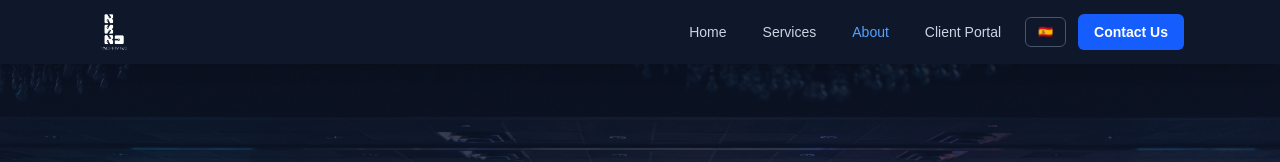
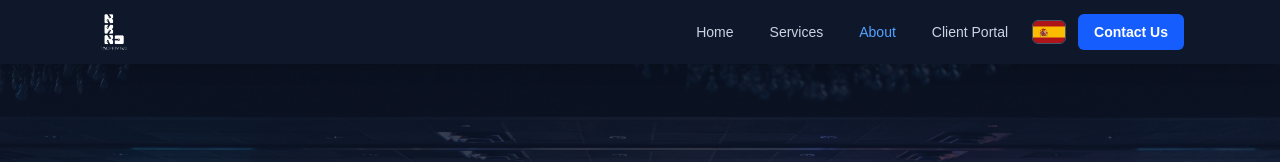
Before and after one commit to L252-Media-Production/website, a Next.js app: page /about in a window 1280 px wide. Shown: the top 162 px of the page. Built offline with nearby package versions, Linux system fonts and the light colour scheme.

Commit message:
Refactor language switch button in Nav component to use icons instead of text

```diff
--- a/messages/en.json
+++ b/messages/en.json
@@ -8,8 +8,7 @@
     "training": "Training",
     "about": "About",
     "clientPortal": "Client Portal",
-    "contactUs": "Contact Us",
-    "switchLang": "🇪🇸"
+    "contactUs": "Contact Us"
   },
   "Footer": {
     "tagline": "Expert AV Solutions with IT Support You Can Trust — serving churches and businesses.",
--- a/messages/es.json
+++ b/messages/es.json
@@ -8,8 +8,7 @@
     "training": "Capacitación",
     "about": "Nosotros",
     "clientPortal": "Portal del Cliente",
-    "contactUs": "Contáctenos",
-    "switchLang": "🇺🇸"
+    "contactUs": "Contáctenos"
   },
   "Footer": {
     "tagline": "Soluciones Audiovisuales expertas con soporte de informática en el que puede confiar — al servicio de iglesias y empresas.",
--- a/src/components/Nav.tsx
+++ b/src/components/Nav.tsx
@@ -94,10 +94,16 @@ export default function Nav() {
 
             <button
               onClick={toggleLocale}
-              className="px-3 py-1.5 rounded-md text-xs font-semibold text-slate-300 hover:text-white border border-slate-600 hover:border-slate-400 transition-colors ml-1"
+              className="ml-1 rounded-md overflow-hidden border border-slate-600 hover:border-slate-400 transition-colors focus:outline-none"
               aria-label="Switch language"
             >
-              {t("switchLang")}
+              <Image
+                src={locale === "en" ? "/images/spanish.svg" : "/images/english.svg"}
+                alt={locale === "en" ? "Español" : "English"}
+                width={32}
+                height={24}
+                className="block"
+              />
             </button>
 
             <Link
@@ -112,10 +118,16 @@ export default function Nav() {
           <div className="md:hidden flex items-center gap-1">
             <button
               onClick={toggleLocale}
-              className="px-3 py-1.5 rounded-md text-xs font-semibold text-slate-300 hover:text-white border border-slate-600 hover:border-slate-400 transition-colors"
+              className="rounded-md overflow-hidden border border-slate-600 hover:border-slate-400 transition-colors focus:outline-none"
               aria-label="Switch language"
             >
-              {t("switchLang")}
+              <Image
+                src={locale === "en" ? "/images/spanish.svg" : "/images/english.svg"}
+                alt={locale === "en" ? "Español" : "English"}
+                width={32}
+                height={24}
+                className="block"
+              />
             </button>
 
             <button
```
Also changed, not shown: public/images/english.svg (added), public/images/spanish.svg (added).
